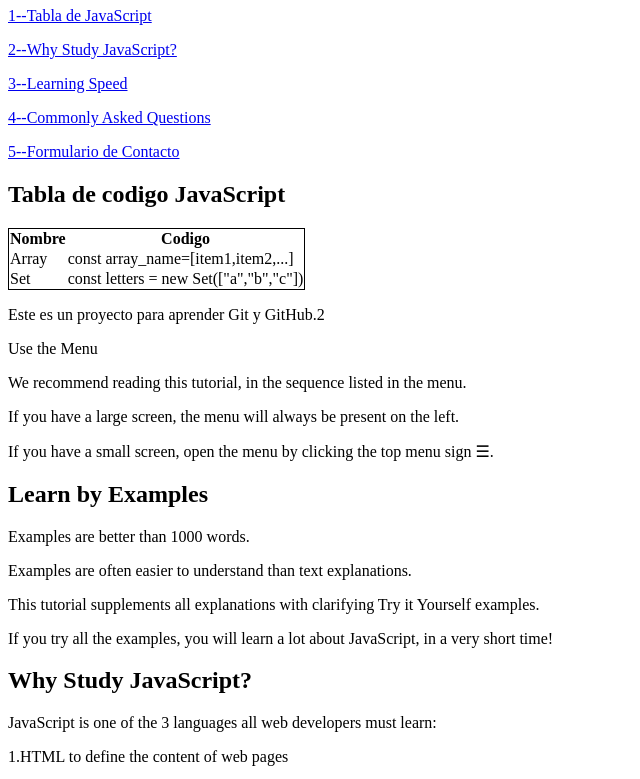
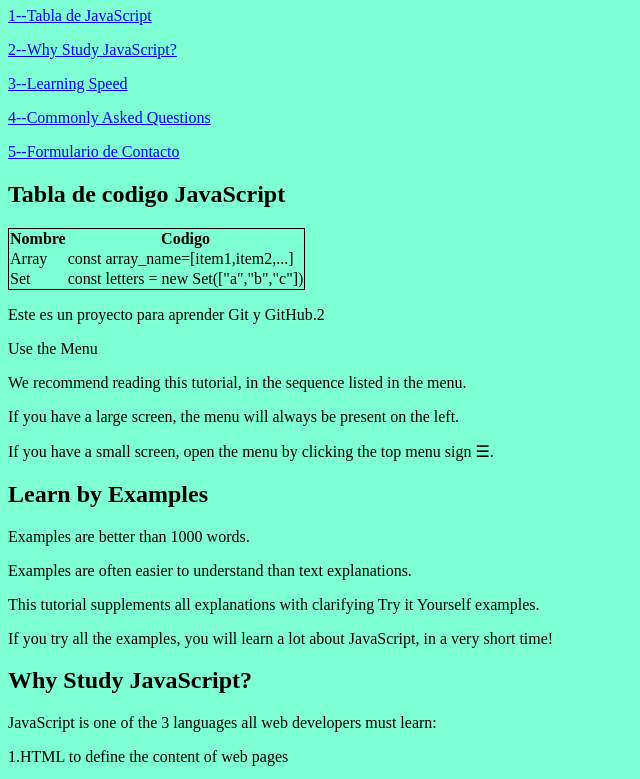
Before and after one commit to lastikun-nu/Practica_JavaScript, a plain HTML site: page index.html in a window 1280 px wide. Shown: the part 73-852 px from the top of the page, without its empty margins (0-640 px from the left). Drawn offline with Linux system fonts and the light colour scheme.

Commit message:
Arreglar error de meta

```diff
--- a/index.html
+++ b/index.html
@@ -4,7 +4,7 @@
     <meta charset="UTF-8">
     <meta name="viewport" content="width=device-width, initial-scale=1.0">
     <title>Mi Proyecto Web</title>
-    <meta rel="stylesheet" href="css/style.css">
+    <link rel="stylesheet" href="css/style.css">
 </head>
 <body>
     <h1>Bienvenido/a a mi sitio web</h1>
```
